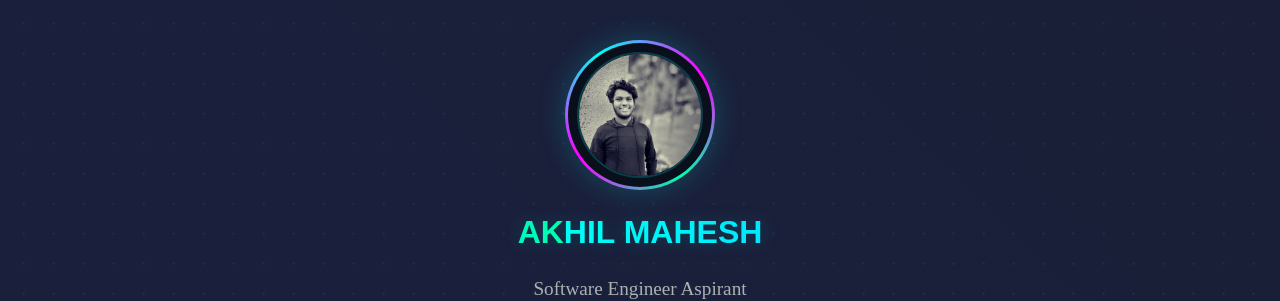
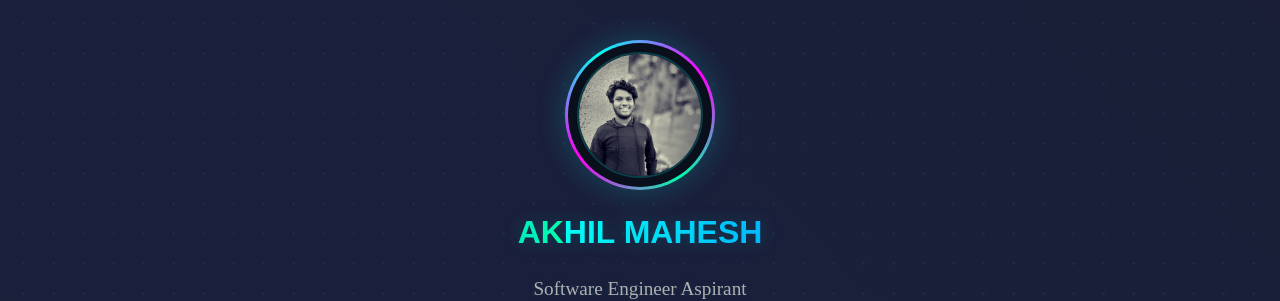
Before and after one commit to RhythmusByte/My-Linktree, a React (Vite) app: page / in a window 1280 px wide. Shown: the top 301 px of the page. Built offline with nearby package versions, Linux system fonts and the light colour scheme; a web font is replaced by a local one.

Commit message:
Minor Fix

```diff
--- a/src/App.css
+++ b/src/App.css
@@ -66,7 +66,7 @@ body {
     #00fff2,
     #ff00ff,
     #00ffaa,
-    #ff00ff,
+    #ff00f2,
     #00fff2
   );
   transition: 0.5s;
@@ -120,7 +120,7 @@ body {
   font-weight: 700;
   font-family: Anta, Arial, Helvetica, sans-serif;
   text-transform: uppercase;
-  background: linear-gradient(90deg, #00fff2, #00e1ff, #00ffaa);
+  background: linear-gradient(90deg, #00fff2, #00a2ff, #00ffaa);
   background-size: 200% auto;
   -webkit-background-clip: text;
   -webkit-text-fill-color: transparent;
```
